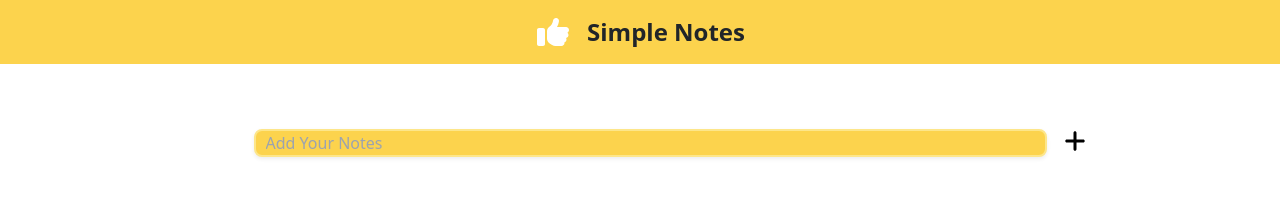
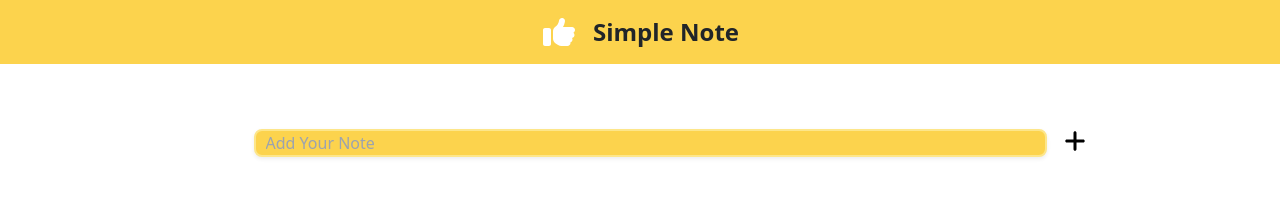
Before and after one commit to akbaradiw/crud_redux_toolkit, a React (Vite) app: page / in a window 1280 px wide. Shown: the top 207 px of the page. Built offline with nearby package versions, Linux system fonts and the light colour scheme.

Commit message:
change title

```diff
--- a/src/component/FormComp.jsx
+++ b/src/component/FormComp.jsx
@@ -21,7 +21,7 @@ const FormComp = () => {
         <input
           id="input-note"
           type="text"
-          placeholder="Add Your Notes"
+          placeholder="Add Your Note"
           onChange={(e) => setNote(e.target.value)}
           value={note}
           className="border-2 border-amber-200 bg-amber-300 shadow-sm"
--- a/src/component/Navbar.jsx
+++ b/src/component/Navbar.jsx
@@ -13,7 +13,7 @@ const Navbar = () => {
             d="M313.4 32.9c26 5.2 42.9 30.5 37.7 56.5l-2.3 11.4c-5.3 26.7-15.1 52.1-28.8 75.2H464c26.5 0 48 21.5 48 48c0 18.5-10.5 34.6-25.9 42.6C497 275.4 504 288.9 504 304c0 23.4-16.8 42.9-38.9 47.1c4.4 7.3 6.9 15.8 6.9 24.9c0 21.3-13.9 39.4-33.1 45.6c.7 3.3 1.1 6.8 1.1 10.4c0 26.5-21.5 48-48 48H294.5c-19 0-37.5-5.6-53.3-16.1l-38.5-25.7C176 420.4 160 390.4 160 358.3V320 272 247.1c0-29.2 13.3-56.7 36-75l7.4-5.9c26.5-21.2 44.6-51 51.2-84.2l2.3-11.4c5.2-26 30.5-42.9 56.5-37.7zM32 192H96c17.7 0 32 14.3 32 32V448c0 17.7-14.3 32-32 32H32c-17.7 0-32-14.3-32-32V224c0-17.7 14.3-32 32-32z"
           />
         </svg>
-        <h1 className="font-bold text-2xl">Simple Notes</h1>
+        <h1 className="font-bold text-2xl">Simple Note</h1>
 
       </div>
     </div>
```
